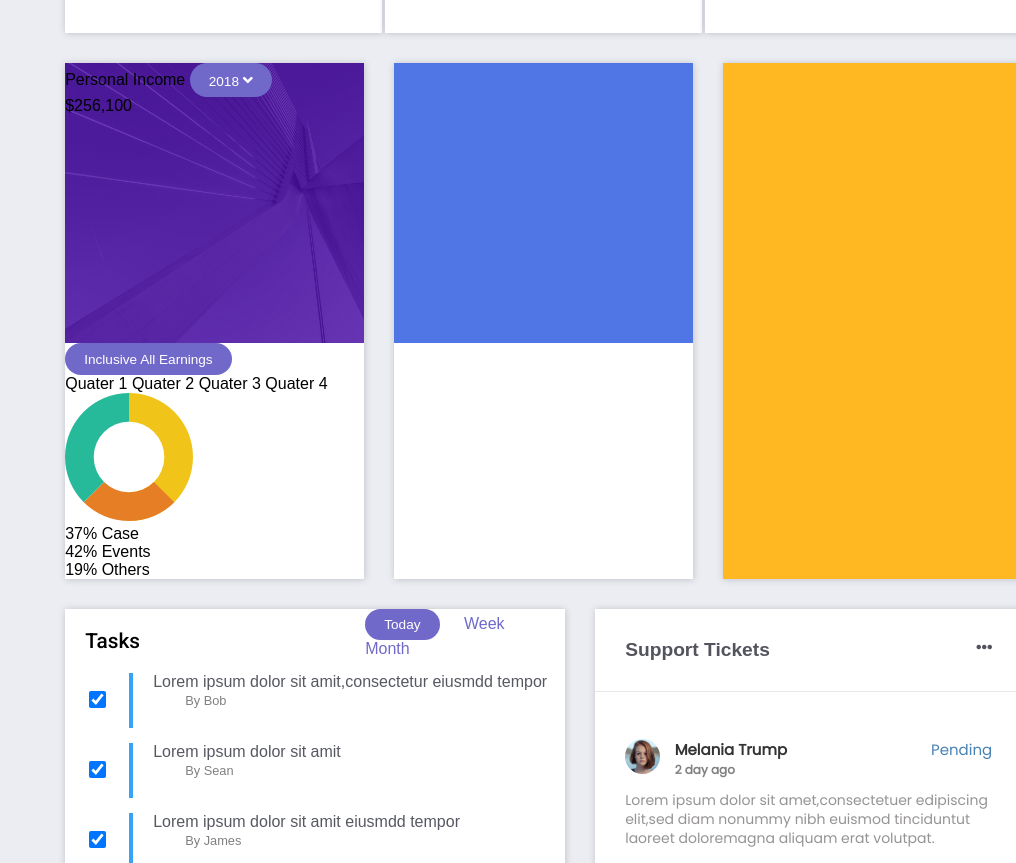
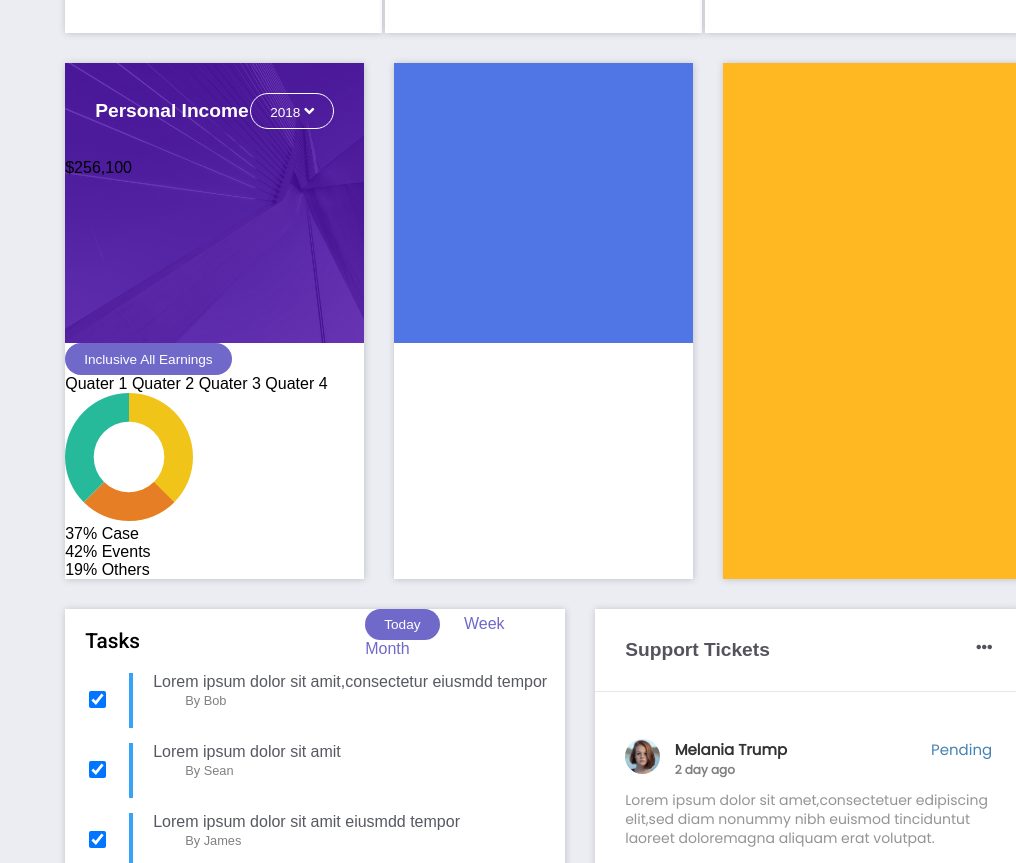
Before and after one commit to kml1326/html_css_project, a plain HTML site: page final project 3/index.html in a window 1280 px wide. Shown: the part 1266-2129 px from the top of the page, without its empty margins (264-1280 px from the left). Drawn offline with Linux system fonts and the light colour scheme.

Commit message:
Some Changes

```diff
--- a/final project 3/assets/main.css
+++ b/final project 3/assets/main.css
@@ -727,7 +727,19 @@ nav {
   background: #ffb822;
 }
 .personal_income_header {
-
+  display: flex;
+  justify-content: space-between;
+  align-items: center;
+  padding: 30px;
+}
+.personal_income_title {
+  font-size: 1.2rem;
+  color: white;
+  font-weight: 600;
+}
+.personal_income_btn {
+  background: transparent;
+  border: 1px solid white;
 }
 
 
--- a/final project 3/index.html
+++ b/final project 3/index.html
@@ -436,8 +436,8 @@
         <div class="box personal_income">
           <div class="personal_income_hero">
             <p class="personal_income_header">
-              <span>Personal Income</span>
-              <button>
+              <span class="personal_income_title">Personal Income</span>
+              <button class="personal_income_btn">
                 <span>2018</span>
                 <span><i class="fas fa-angle-down"></i></span>
               </button>
```
